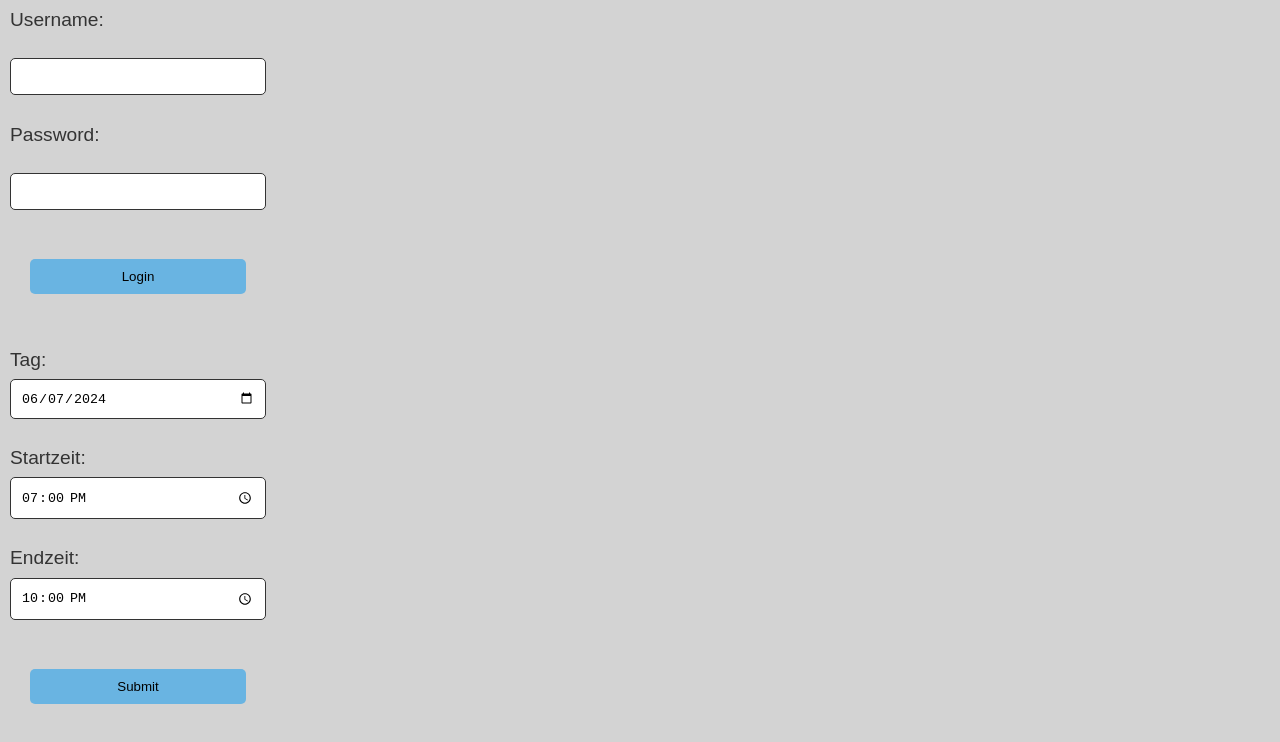
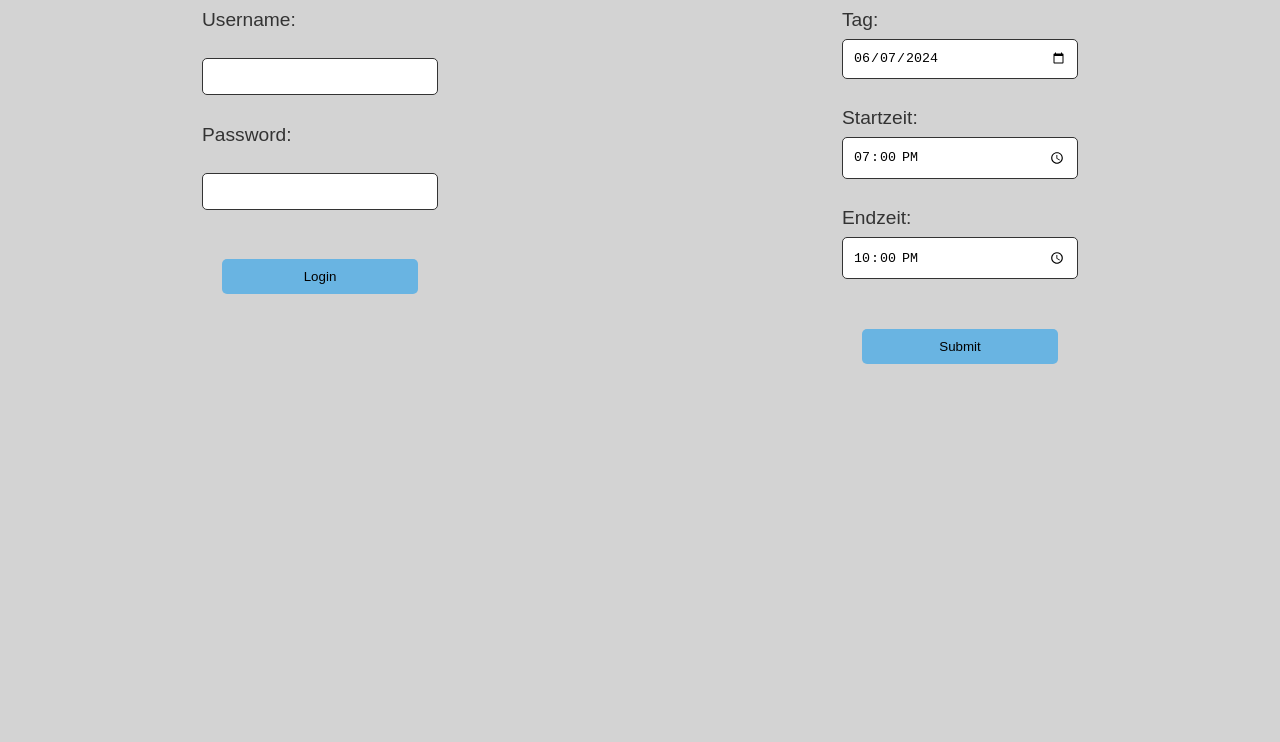
Before and after one commit to Kory291/tt-reservation, an Angular app in the folder tt-reservations-frontend/: page / in a window 1280 px wide. Shown: the top 742 px of the page. Built offline with nearby package versions, Linux system fonts and the light colour scheme.

Commit message:
make components side-by-side

```diff
--- a/tt-reservations-frontend/src/app/app.component.html
+++ b/tt-reservations-frontend/src/app/app.component.html
@@ -1,6 +1,5 @@
 <div class="app-container">
-    <app-login-mask />
-    <br />
-    <app-time-picker />
+    <app-login-mask class="item" />
+    <app-time-picker class="item" />
 </div>
 <router-outlet />
--- a/tt-reservations-frontend/src/app/app.component.scss
+++ b/tt-reservations-frontend/src/app/app.component.scss
@@ -1,6 +1,15 @@
 .app-container {
     font-family: Arial, Helvetica, sans-serif;
     background-color: lightgrey;
-    width: 100%;
+    width: 100vw;
     height: 100vh;
+
+    display: flex;
+    flex-direction: row;
+    align-items: baseline;
+    justify-content: space-around;
+
+    .item {
+        width: 20%;
+    }
 }
--- a/tt-reservations-frontend/src/app/login-mask/login-mask.component.scss
+++ b/tt-reservations-frontend/src/app/login-mask/login-mask.component.scss
@@ -1,5 +1,4 @@
 form {
-    width: 20%;
     font-size: 1.2rem;
     display: flex;
     flex-direction: column;
--- a/tt-reservations-frontend/src/app/time-picker/time-picker.component.scss
+++ b/tt-reservations-frontend/src/app/time-picker/time-picker.component.scss
@@ -1,5 +1,4 @@
 form {
-    width: 20%;
     font-size: 1.2rem;
     display: flex;
     flex-direction: column;
```
